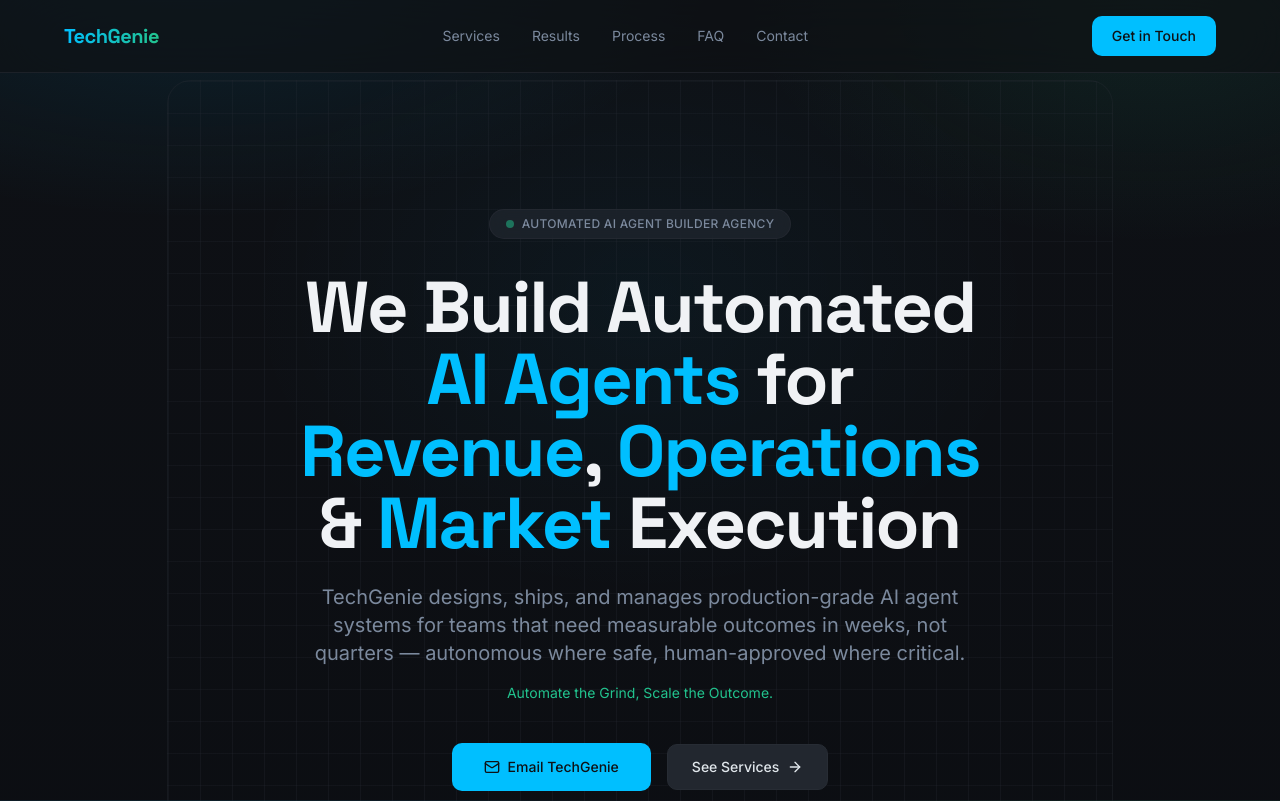
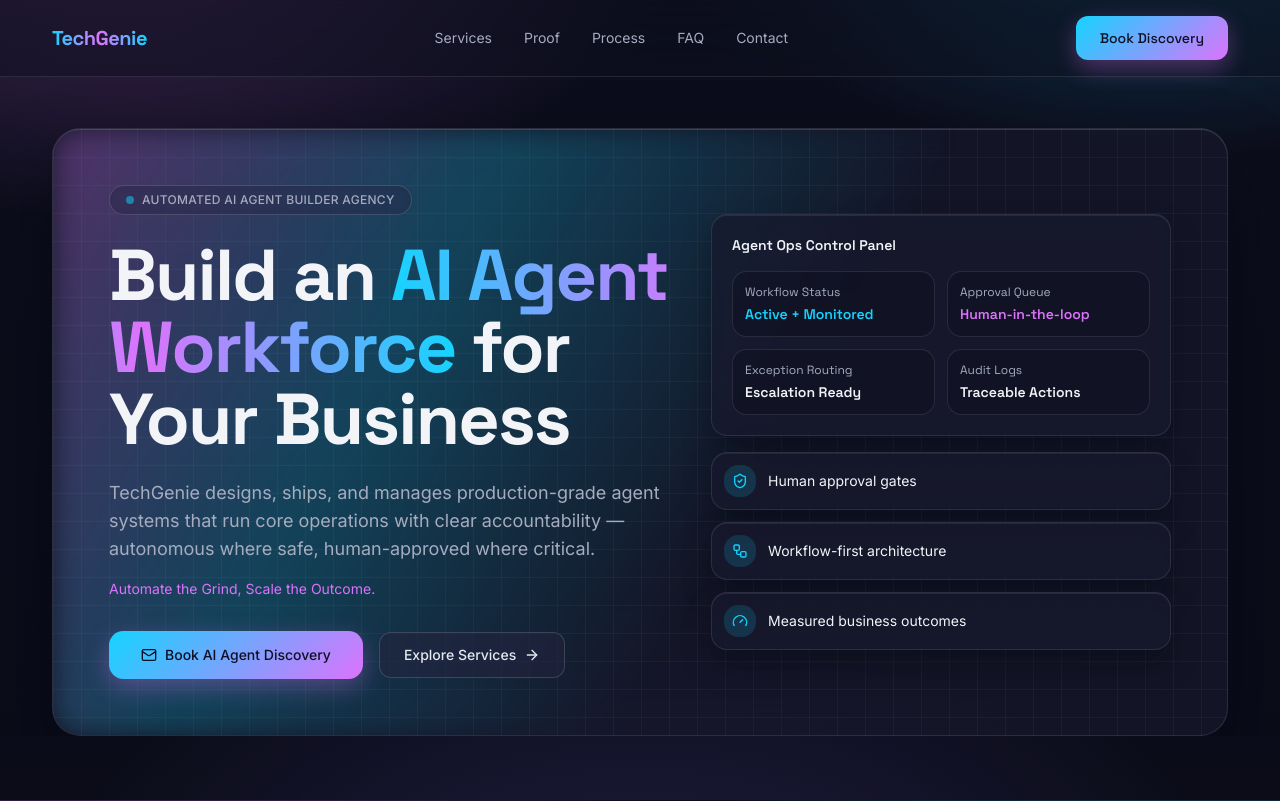
Before and after one commit to Horlahmee/TechGenie, a Next.js app in the folder website-v0/: page / in a window 1280 px wide. Shown: the top 801 px of the page. Built offline with nearby package versions, Linux system fonts and the light colour scheme.

Commit message:
website-v0: hard redesign pass inspired by option-3 visual language (split hero, gradient system, premium shells)

```diff
--- a/website-v0/app/globals.css
+++ b/website-v0/app/globals.css
@@ -10,72 +10,102 @@
 
 @layer base {
   :root {
-    --background: 220 20% 7%;
-    --foreground: 210 20% 95%;
-    --card: 220 18% 10%;
-    --card-foreground: 210 20% 95%;
-    --popover: 220 18% 10%;
-    --popover-foreground: 210 20% 95%;
-    --primary: 195 100% 50%;
-    --primary-foreground: 220 20% 7%;
-    --secondary: 220 16% 16%;
-    --secondary-foreground: 210 20% 90%;
-    --muted: 220 14% 14%;
-    --muted-foreground: 215 15% 55%;
-    --accent: 160 70% 45%;
-    --accent-foreground: 220 20% 7%;
+    --background: 234 40% 8%;
+    --foreground: 220 30% 96%;
+    --card: 233 32% 13%;
+    --card-foreground: 220 30% 96%;
+    --popover: 233 32% 13%;
+    --popover-foreground: 220 30% 96%;
+    --primary: 191 100% 54%;
+    --primary-foreground: 236 45% 10%;
+    --secondary: 239 28% 19%;
+    --secondary-foreground: 220 30% 92%;
+    --muted: 237 20% 18%;
+    --muted-foreground: 225 16% 70%;
+    --accent: 286 96% 72%;
+    --accent-foreground: 236 45% 10%;
     --destructive: 0 72% 51%;
     --destructive-foreground: 0 0% 98%;
-    --border: 220 14% 18%;
-    --input: 220 14% 18%;
-    --ring: 195 100% 50%;
-    --chart-1: 195 100% 50%;
-    --chart-2: 160 70% 45%;
-    --chart-3: 220 16% 40%;
-    --chart-4: 195 80% 65%;
-    --chart-5: 160 50% 60%;
-    --radius: 0.625rem;
-    --sidebar-background: 220 18% 10%;
-    --sidebar-foreground: 210 20% 95%;
-    --sidebar-primary: 195 100% 50%;
-    --sidebar-primary-foreground: 220 20% 7%;
-    --sidebar-accent: 220 14% 14%;
-    --sidebar-accent-foreground: 210 20% 95%;
-    --sidebar-border: 220 14% 18%;
-    --sidebar-ring: 195 100% 50%;
+    --border: 236 23% 24%;
+    --input: 236 23% 24%;
+    --ring: 191 100% 54%;
+    --chart-1: 191 100% 54%;
+    --chart-2: 286 96% 72%;
+    --chart-3: 248 95% 70%;
+    --chart-4: 167 86% 58%;
+    --chart-5: 329 92% 68%;
+    --radius: 0.9rem;
   }
-}
 
-@layer base {
   * {
     @apply border-border;
   }
+
   body {
     @apply bg-background text-foreground;
     background-image:
-      radial-gradient(900px 500px at 15% -10%, hsl(195 100% 50% / 0.12), transparent 60%),
-      radial-gradient(700px 420px at 90% 0%, hsl(160 70% 45% / 0.10), transparent 58%),
-      linear-gradient(180deg, hsl(220 20% 7%), hsl(220 22% 6%));
+      radial-gradient(900px 500px at 10% -10%, hsl(286 96% 72% / 0.25), transparent 60%),
+      radial-gradient(780px 440px at 90% -12%, hsl(191 100% 54% / 0.25), transparent 58%),
+      radial-gradient(980px 520px at 50% 115%, hsl(248 95% 70% / 0.18), transparent 62%),
+      linear-gradient(180deg, hsl(234 40% 8%), hsl(236 38% 7%));
     background-attachment: fixed;
   }
+
   html {
     scroll-behavior: smooth;
   }
 }
 
 @layer components {
-  .tg-glass {
-    @apply bg-card/70 backdrop-blur-md border border-border/80;
+  .tg-shell {
+    @apply relative overflow-hidden rounded-[28px] border border-white/10 bg-card/70 backdrop-blur-xl;
+    box-shadow:
+      0 40px 80px hsl(235 60% 4% / 0.45),
+      inset 0 1px 0 hsl(0 0% 100% / 0.12);
   }
 
   .tg-card {
-    @apply rounded-2xl border border-border/80 bg-card/90 backdrop-blur-sm shadow-[0_1px_0_hsl(0_0%_100%_/_0.04)_inset,0_24px_50px_hsl(220_45%_2%_/_0.35)];
+    @apply rounded-2xl border border-white/10 bg-card/75 backdrop-blur-md;
+    box-shadow:
+      0 16px 30px hsl(235 58% 4% / 0.32),
+      inset 0 1px 0 hsl(0 0% 100% / 0.08);
+  }
+
+  .tg-glow {
+    position: relative;
+    isolation: isolate;
+  }
+
+  .tg-glow::before {
+    content: "";
+    position: absolute;
+    inset: -1px;
+    z-index: -1;
+    border-radius: inherit;
+    background: linear-gradient(120deg, hsl(286 96% 72% / 0.55), hsl(191 100% 54% / 0.45), transparent 60%);
+    filter: blur(14px);
+    opacity: 0.55;
   }
 
   .tg-grid-bg {
     background-image:
-      linear-gradient(to right, hsl(220 14% 20% / 0.25) 1px, transparent 1px),
-      linear-gradient(to bottom, hsl(220 14% 20% / 0.22) 1px, transparent 1px);
-    background-size: 32px 32px;
+      linear-gradient(to right, hsl(236 23% 30% / 0.22) 1px, transparent 1px),
+      linear-gradient(to bottom, hsl(236 23% 30% / 0.2) 1px, transparent 1px);
+    background-size: 28px 28px;
+  }
+
+  .tg-gradient-text {
+    @apply bg-gradient-to-r from-primary via-accent to-primary bg-clip-text text-transparent;
+  }
+
+  .tg-btn-primary {
+    @apply inline-flex items-center justify-center rounded-xl px-6 py-3 text-sm font-medium text-primary-foreground transition-all duration-200;
+    background: linear-gradient(135deg, hsl(191 100% 54%), hsl(286 96% 72%));
+    box-shadow: 0 8px 24px hsl(286 96% 72% / 0.32);
+  }
+
+  .tg-btn-primary:hover {
+    transform: translateY(-1px);
+    box-shadow: 0 12px 28px hsl(286 96% 72% / 0.4);
   }
 }
--- a/website-v0/components/hero-section.tsx
+++ b/website-v0/components/hero-section.tsx
@@ -1,59 +1,89 @@
-import { ArrowRight, Mail } from "lucide-react"
+import { ArrowRight, Mail, ShieldCheck, Gauge, Workflow } from "lucide-react"
 import { EmailCTA } from "@/components/email-cta"
+
+const HERO_CHIPS = [
+  { icon: ShieldCheck, text: "Human approval gates" },
+  { icon: Workflow, text: "Workflow-first architecture" },
+  { icon: Gauge, text: "Measured business outcomes" },
+]
 
 export function HeroSection() {
   return (
-    <section
-      id="hero"
-      className="relative flex min-h-screen items-center justify-center overflow-hidden pt-20"
-    >
-      {/* Subtle radial glow */}
-      <div
-        className="pointer-events-none absolute top-0 left-1/2 -translate-x-1/2 h-[600px] w-[800px] rounded-full opacity-15"
-        style={{
-          background:
-            "radial-gradient(ellipse at center, hsl(195 100% 50% / 0.3), transparent 70%)",
-        }}
-        aria-hidden="true"
-      />
-
-      <div className="relative tg-grid-bg mx-auto max-w-[1200px] rounded-3xl border border-border/40 px-6 py-24 text-center md:py-32">
-        <div className="inline-flex items-center gap-2 rounded-full border border-border/70 bg-secondary/70 px-4 py-1.5 mb-8 backdrop-blur">
-          <span className="h-2 w-2 rounded-full bg-accent animate-pulse" />
+    <section id="hero" className="relative overflow-hidden pt-28 md:pt-32">
+      <div className="mx-auto max-w-[1240px] px-6 md:px-8">
+        <div className="tg-shell tg-glow tg-grid-bg p-8 md:p-12 lg:p-14">
+          <div className="grid items-center gap-10 lg:grid-cols-[1.1fr_0.9fr]">
+            <div>
+              <div className="inline-flex items-center gap-2 rounded-full border border-white/15 bg-secondary/50 px-4 py-1.5 mb-6 backdrop-blur">
+                <span className="h-2 w-2 rounded-full bg-primary animate-pulse" />
                 <span className="font-body text-xs font-medium text-muted-foreground tracking-wide uppercase">
                   Automated AI Agent Builder Agency
                 </span>
               </div>
 
-        <h1 className="mx-auto max-w-4xl text-balance font-sans text-4xl font-bold leading-tight tracking-tight text-foreground md:text-6xl lg:text-7xl">
-          We Build Automated <span className="text-primary">AI Agents</span>{" "}
-          for <span className="text-primary">Revenue</span>,{" "}
-          <span className="text-primary">Operations</span> &{" "}
-          <span className="text-primary">Market</span> Execution
+              <h1 className="max-w-3xl text-balance font-sans text-4xl font-bold leading-[1.04] tracking-tight md:text-6xl lg:text-7xl">
+                Build an <span className="tg-gradient-text">AI Agent Workforce</span> for Your Business
               </h1>
 
-        <p className="mx-auto mt-6 max-w-2xl text-pretty font-body text-lg leading-relaxed text-muted-foreground md:text-xl">
-          TechGenie designs, ships, and manages production-grade AI agent
-          systems for teams that need measurable outcomes in weeks, not
-          quarters — autonomous where safe, human-approved where critical.
+              <p className="mt-6 max-w-2xl text-pretty font-body text-base leading-relaxed text-muted-foreground md:text-lg">
+                TechGenie designs, ships, and manages production-grade agent systems that run core operations with
+                clear accountability — autonomous where safe, human-approved where critical.
               </p>
 
-        <p className="mx-auto mt-4 max-w-2xl font-body text-sm text-accent">
+              <p className="mt-4 font-body text-sm text-accent">
                 Automate the Grind, Scale the Outcome.
               </p>
 
-        <div className="mt-10 flex flex-col items-center justify-center gap-4 sm:flex-row">
-          <EmailCTA location="hero" size="lg">
+              <div className="mt-8 flex flex-col items-start gap-4 sm:flex-row sm:items-center">
+                <EmailCTA location="hero" size="lg" className="tg-btn-primary">
                   <Mail className="mr-2 h-4 w-4" aria-hidden="true" />
-            Email TechGenie
+                  Book AI Agent Discovery
                 </EmailCTA>
                 <a
                   href="#services"
-            className="inline-flex items-center gap-2 rounded-lg border border-border bg-secondary px-6 py-3 font-body text-sm font-medium text-secondary-foreground transition-colors duration-200 hover:bg-secondary/80 focus-visible:outline-none focus-visible:ring-2 focus-visible:ring-ring focus-visible:ring-offset-2 focus-visible:ring-offset-background"
+                  className="inline-flex items-center gap-2 rounded-xl border border-white/15 bg-secondary/60 px-6 py-3 font-body text-sm font-medium text-secondary-foreground transition-colors duration-200 hover:bg-secondary/80 focus-visible:outline-none focus-visible:ring-2 focus-visible:ring-ring focus-visible:ring-offset-2 focus-visible:ring-offset-background"
                 >
-            See Services
+                  Explore Services
                   <ArrowRight className="h-4 w-4" aria-hidden="true" />
                 </a>
+              </div>
+            </div>
+
+            <div className="space-y-4">
+              <div className="tg-card p-5">
+                <p className="font-sans text-sm font-semibold text-foreground">Agent Ops Control Panel</p>
+                <div className="mt-4 grid grid-cols-2 gap-3">
+                  <div className="rounded-lg border border-white/10 bg-background/40 p-3">
+                    <p className="text-xs text-muted-foreground">Workflow Status</p>
+                    <p className="mt-1 text-sm font-semibold text-primary">Active + Monitored</p>
+                  </div>
+                  <div className="rounded-lg border border-white/10 bg-background/40 p-3">
+                    <p className="text-xs text-muted-foreground">Approval Queue</p>
+                    <p className="mt-1 text-sm font-semibold text-accent">Human-in-the-loop</p>
+                  </div>
+                  <div className="rounded-lg border border-white/10 bg-background/40 p-3">
+                    <p className="text-xs text-muted-foreground">Exception Routing</p>
+                    <p className="mt-1 text-sm font-semibold text-foreground">Escalation Ready</p>
+                  </div>
+                  <div className="rounded-lg border border-white/10 bg-background/40 p-3">
+                    <p className="text-xs text-muted-foreground">Audit Logs</p>
+                    <p className="mt-1 text-sm font-semibold text-foreground">Traceable Actions</p>
+                  </div>
+                </div>
+              </div>
+
+              <div className="grid gap-3 sm:grid-cols-3 lg:grid-cols-1">
+                {HERO_CHIPS.map((chip) => (
+                  <div key={chip.text} className="tg-card flex items-center gap-3 p-3">
+                    <div className="inline-flex h-8 w-8 items-center justify-center rounded-lg bg-primary/15">
+                      <chip.icon className="h-4 w-4 text-primary" aria-hidden="true" />
+                    </div>
+                    <p className="font-body text-sm text-card-foreground">{chip.text}</p>
+                  </div>
+                ))}
+              </div>
+            </div>
+          </div>
         </div>
       </div>
     </section>
--- a/website-v0/components/navbar.tsx
+++ b/website-v0/components/navbar.tsx
@@ -6,7 +6,7 @@
 
 const NAV_LINKS = [
   { label: "Services", href: "#services" },
-  { label: "Results", href: "#proof" },
+  { label: "Proof", href: "#proof" },
   { label: "Process", href: "#process" },
   { label: "FAQ", href: "#faq" },
   { label: "Contact", href: "#contact" },
@@ -16,16 +16,15 @@
   const [mobileOpen, setMobileOpen] = useState(false)
 
   return (
-    <header className="fixed top-0 left-0 right-0 z-50 border-b border-border/60 bg-background/65 backdrop-blur-2xl">
+    <header className="fixed top-0 left-0 right-0 z-50 border-b border-white/10 bg-background/50 backdrop-blur-2xl">
       <nav
-        className="mx-auto flex max-w-[1200px] items-center justify-between px-6 py-4"
+        className="mx-auto flex max-w-[1240px] items-center justify-between px-6 py-4 md:px-8"
         aria-label="Main navigation"
       >
-        <a href="#hero" className="text-xl font-sans font-bold tracking-tight text-foreground">
-          <span className="bg-gradient-to-r from-primary to-accent bg-clip-text text-transparent">TechGenie</span>
+        <a href="#hero" className="text-xl font-sans font-bold tracking-tight">
+          <span className="tg-gradient-text">TechGenie</span>
         </a>
 
-        {/* Desktop nav */}
         <ul className="hidden items-center gap-8 md:flex" role="list">
           {NAV_LINKS.map((link) => (
             <li key={link.href}>
@@ -44,12 +43,11 @@
           target="_blank"
           rel="noopener noreferrer"
           onClick={() => trackEvent("cta_email_click", { location: "navbar" })}
-          className="hidden rounded-lg bg-primary px-5 py-2.5 font-body text-sm font-medium text-primary-foreground transition-colors duration-200 hover:bg-primary/90 focus-visible:outline-none focus-visible:ring-2 focus-visible:ring-ring focus-visible:ring-offset-2 focus-visible:ring-offset-background md:inline-flex"
+          className="hidden tg-btn-primary md:inline-flex"
         >
-          Get in Touch
+          Book Discovery
         </a>
 
-        {/* Mobile toggle */}
         <button
           onClick={() => setMobileOpen(!mobileOpen)}
           className="inline-flex items-center justify-center rounded-md p-2 text-foreground md:hidden focus-visible:outline-none focus-visible:ring-2 focus-visible:ring-ring"
@@ -60,16 +58,15 @@
         </button>
       </nav>
 
-      {/* Mobile menu */}
       {mobileOpen && (
-        <div className="border-t border-border/50 bg-background/95 backdrop-blur-xl md:hidden">
+        <div className="border-t border-white/10 bg-background/85 backdrop-blur-xl md:hidden">
           <ul className="flex flex-col px-6 py-4 gap-1" role="list">
             {NAV_LINKS.map((link) => (
               <li key={link.href}>
                 <a
                   href={link.href}
                   onClick={() => setMobileOpen(false)}
-                  className="block rounded-md px-3 py-2.5 font-body text-sm text-muted-foreground transition-colors hover:bg-secondary hover:text-foreground"
+                  className="block rounded-md px-3 py-2.5 font-body text-sm text-muted-foreground transition-colors hover:bg-secondary/70 hover:text-foreground"
                 >
                   {link.label}
                 </a>
@@ -84,9 +81,9 @@
                   trackEvent("cta_email_click", { location: "navbar_mobile" })
                   setMobileOpen(false)
                 }}
-                className="block rounded-lg bg-primary px-5 py-2.5 text-center font-body text-sm font-medium text-primary-foreground transition-colors hover:bg-primary/90"
+                className="tg-btn-primary w-full"
               >
-                Get in Touch
+                Book Discovery
               </a>
             </li>
           </ul>
```
Lines whose indentation alone changed are shown as unchanged.
